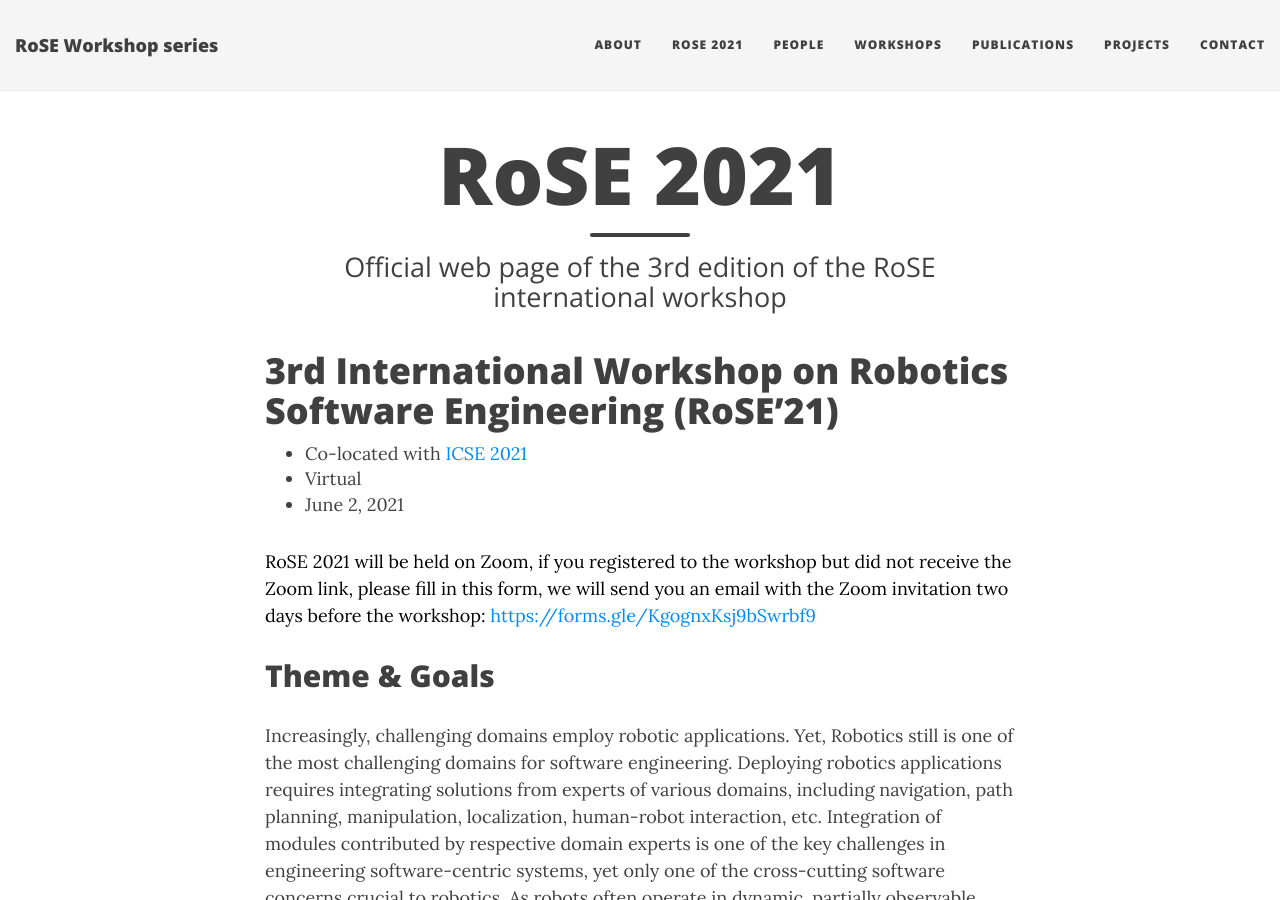
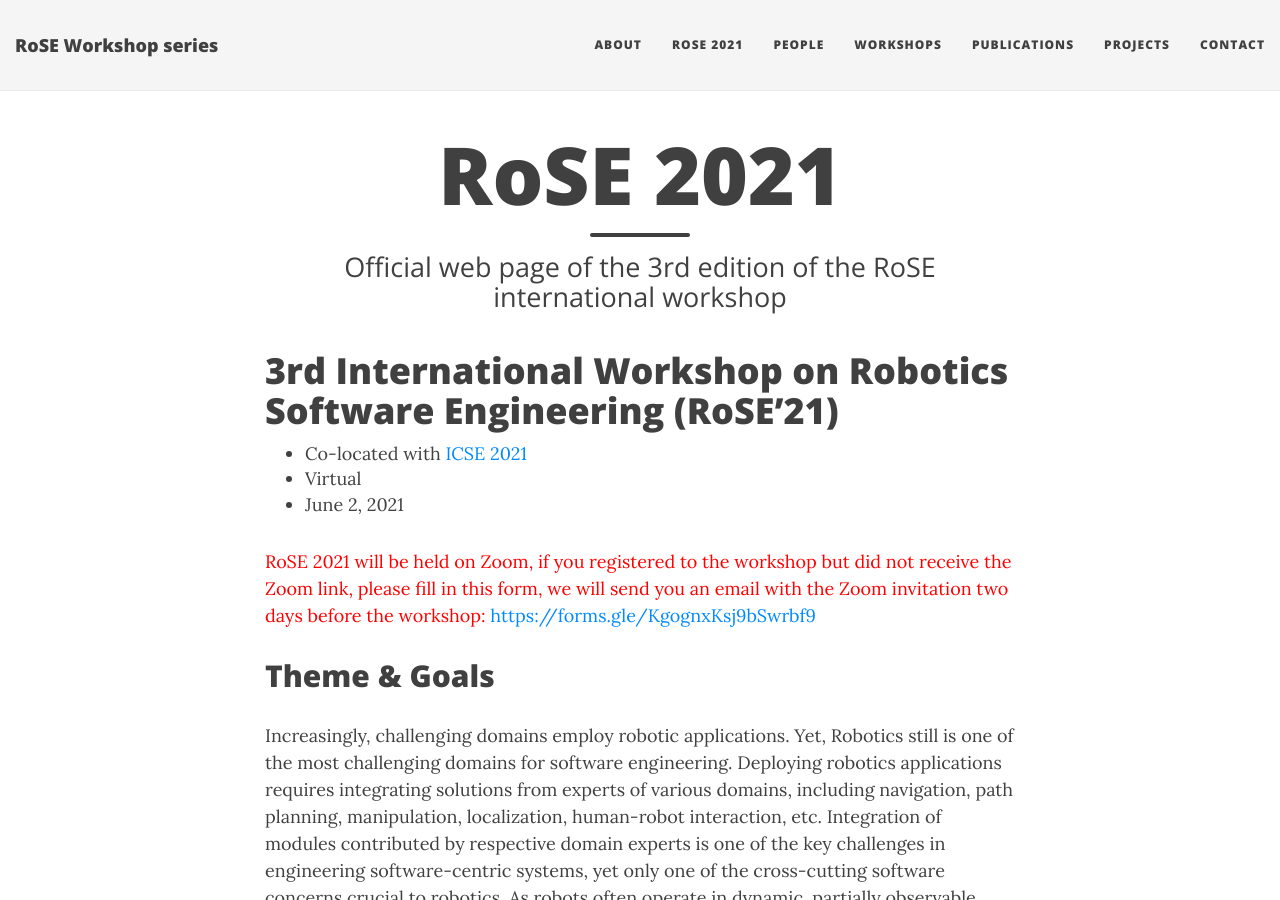
Before and after one commit to rose-workshops/rose-workshops.github.io, a Jekyll site: the page built from rose2021.md, in a window 1280 px wide and 900 px high. Built offline with Jekyll 4.4.1, drawn with Linux system fonts in a browser that asks for light colours; nearby versions of some CDN libraries.

Commit message:
Update rose2021.md

```diff
--- a/rose2021.md
+++ b/rose2021.md
@@ -10,7 +10,7 @@ subtitle: Official web page of the 3rd edition of the RoSE international worksho
 - Virtual
 - June 2, 2021
 
-<span style="color:black;">RoSE 2021 will be held on Zoom, if you registered to the workshop but did not receive the Zoom link, please fill in this form, we will send you an email with the Zoom invitation two days before the workshop: [https://forms.gle/KgognxKsj9bSwrbf9](https://forms.gle/KgognxKsj9bSwrbf9)</span>
+<span style="color:red;">RoSE 2021 will be held on Zoom, if you registered to the workshop but did not receive the Zoom link, please fill in this form, we will send you an email with the Zoom invitation two days before the workshop: [https://forms.gle/KgognxKsj9bSwrbf9](https://forms.gle/KgognxKsj9bSwrbf9)</span>
 
 ## Theme & Goals
 Increasingly, challenging domains employ robotic applications. Yet, Robotics still is one of the most challenging domains for software engineering. Deploying robotics applications requires integrating solutions from experts of various domains, including navigation, path planning, manipulation, localization, human-robot interaction, etc. Integration of modules contributed by respective domain experts is one of the key challenges in engineering software-centric systems, yet only one of the cross-cutting software concerns crucial to robotics. As robots often operate in dynamic, partially observable environments additional challenges include adaptability, robustness, safety, and security.
```
